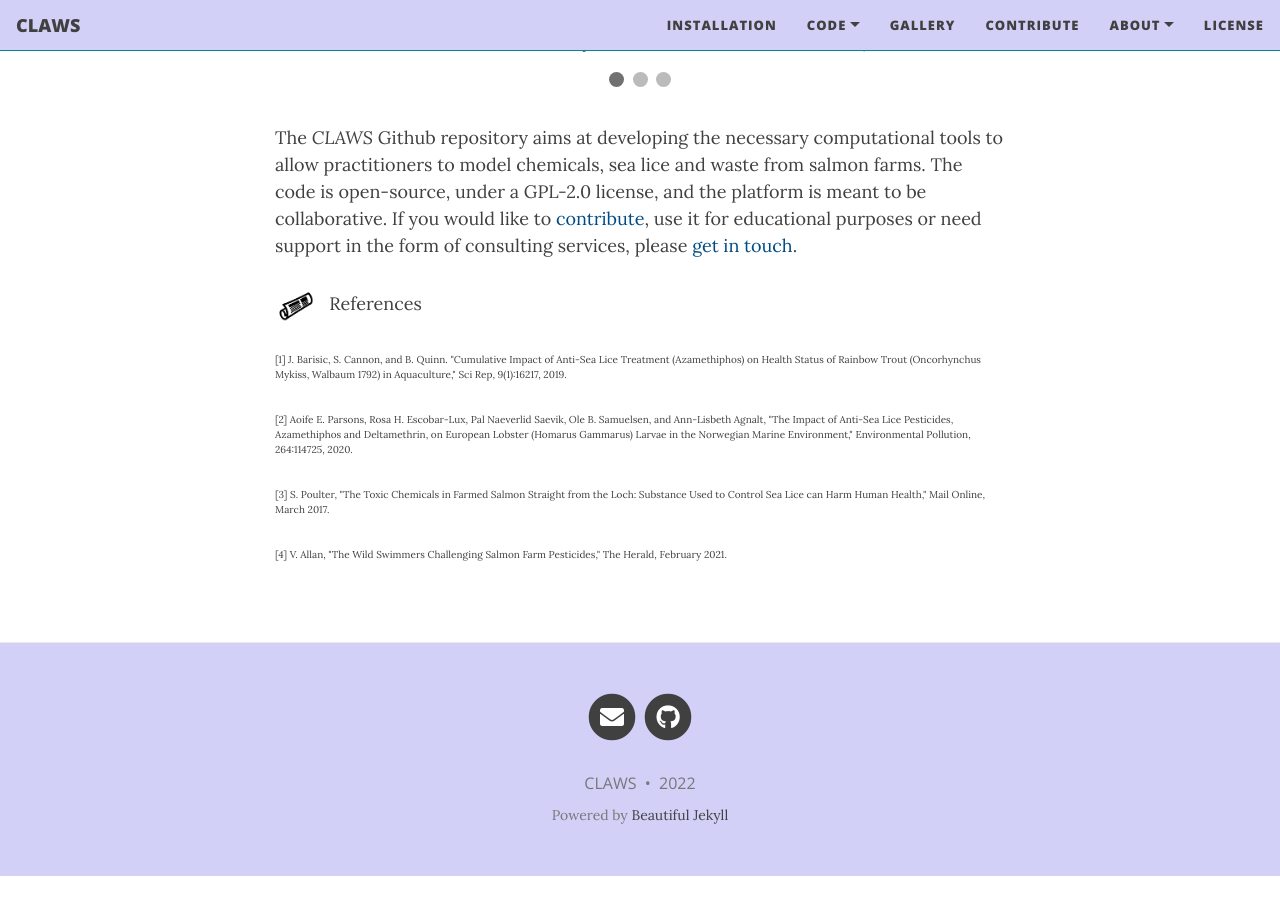
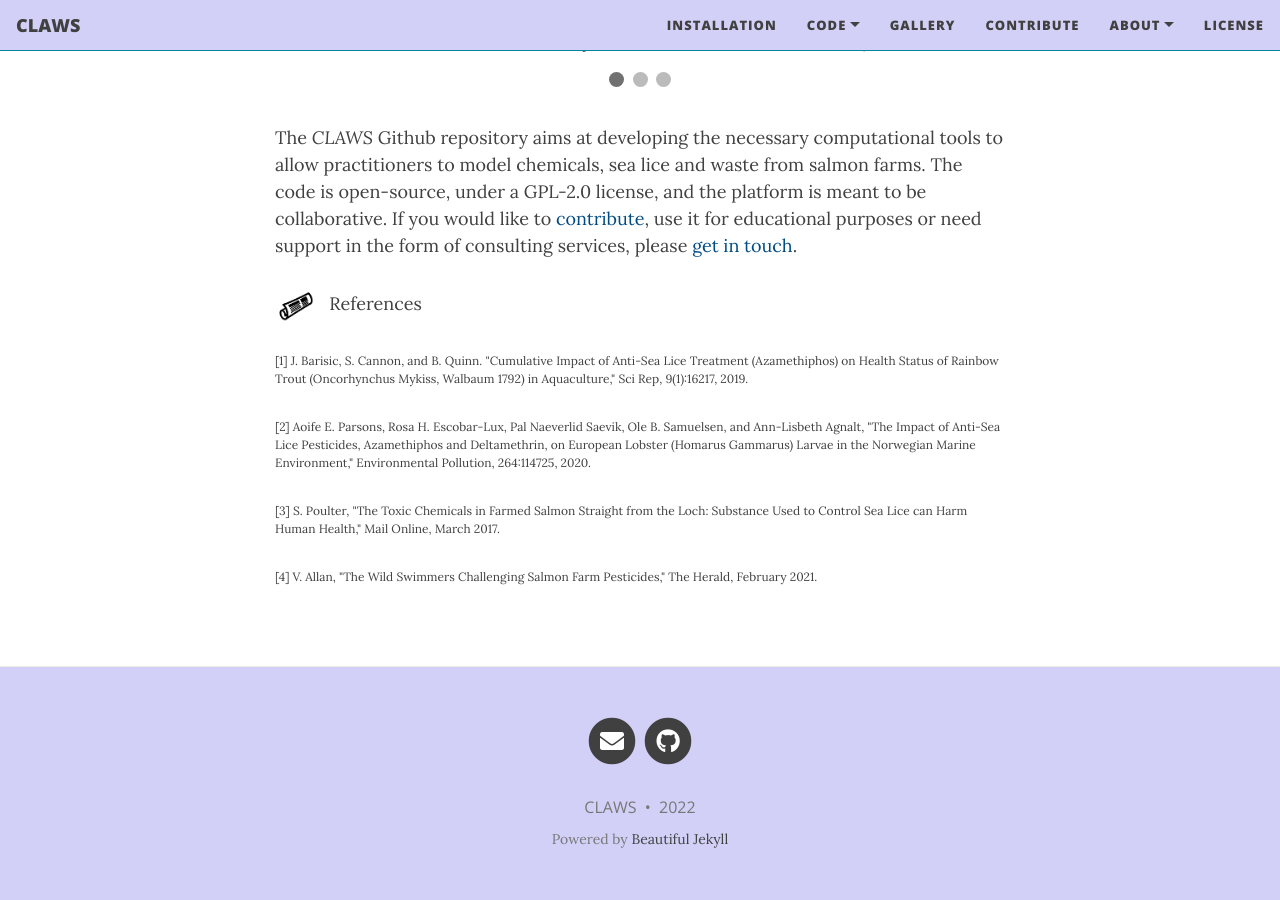
Before and after one commit to claws-scot/claws-scot.github.io, a Jekyll site: the page built from index.html, in a window 1280 px wide and 900 px high, scrolled down 763 px. Built offline with Jekyll 4.4.1, drawn with Linux system fonts in a browser that asks for light colours; nearby versions of some CDN libraries; the list of posts is cut into pages by our own code; before the commit the page ends 1639 px from its top, so only the background shows below that.

Commit message:
Editing web pages

```diff
--- a/index.html
+++ b/index.html
@@ -55,11 +55,11 @@ The <i>CLAWS</i> Github repository aims at developing the necessary computationa
 </p>
 
 <p><img src="/docs/icons/publis.png" width="40"> &nbsp; References</p>
-<p style="font-size:10px">[1] J. Barisic, S. Cannon, and B. Quinn. "Cumulative Impact of Anti-Sea Lice Treatment (Azamethiphos) on Health Status of Rainbow Trout (Oncorhynchus Mykiss, Walbaum 1792) in Aquaculture," Sci Rep, 9(1):16217, 2019.</p>
-<p style="font-size:10px">[2] Aoife E. Parsons, Rosa H. Escobar-Lux, Pal Naeverlid Saevik, Ole B. Samuelsen, and Ann-Lisbeth Agnalt, "The Impact of Anti-Sea Lice Pesticides, Azamethiphos and Deltamethrin, on European Lobster (Homarus Gammarus) Larvae in the Norwegian Marine Environment," Environmental Pollution, 264:114725, 2020.</p>
-<p style="font-size:10px">[3] S. Poulter, "The Toxic Chemicals in Farmed Salmon Straight from the Loch: Substance Used to
+<p style="font-size:12px">[1] J. Barisic, S. Cannon, and B. Quinn. "Cumulative Impact of Anti-Sea Lice Treatment (Azamethiphos) on Health Status of Rainbow Trout (Oncorhynchus Mykiss, Walbaum 1792) in Aquaculture," Sci Rep, 9(1):16217, 2019.</p>
+<p style="font-size:12px">[2] Aoife E. Parsons, Rosa H. Escobar-Lux, Pal Naeverlid Saevik, Ole B. Samuelsen, and Ann-Lisbeth Agnalt, "The Impact of Anti-Sea Lice Pesticides, Azamethiphos and Deltamethrin, on European Lobster (Homarus Gammarus) Larvae in the Norwegian Marine Environment," Environmental Pollution, 264:114725, 2020.</p>
+<p style="font-size:12px">[3] S. Poulter, "The Toxic Chemicals in Farmed Salmon Straight from the Loch: Substance Used to
 Control Sea Lice can Harm Human Health," Mail Online, March 2017.</p>
-<p style="font-size:10px">[4] V. Allan, "The Wild Swimmers Challenging Salmon Farm Pesticides," The Herald, February 2021.</p>
+<p style="font-size:12px">[4] V. Allan, "The Wild Swimmers Challenging Salmon Farm Pesticides," The Herald, February 2021.</p>
 
 
 <!-- Javascript for the slideshow -->
```
